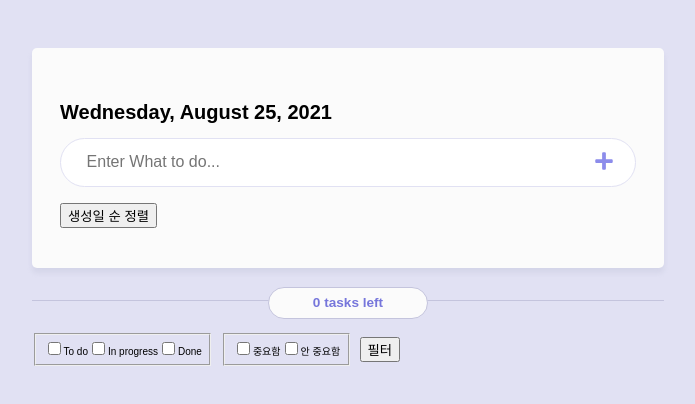
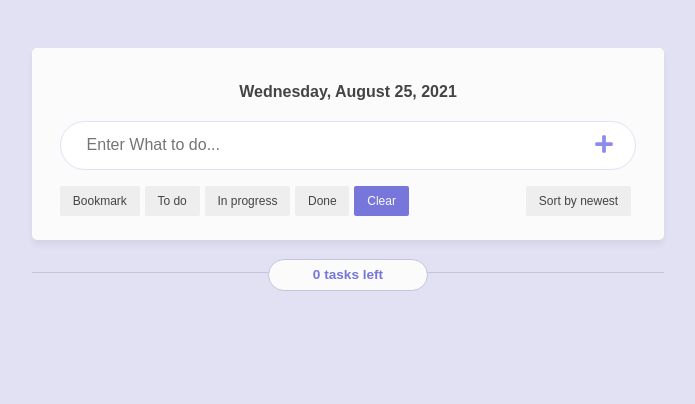
Before and after one commit to hyseoseo/Assignment8-TeamB, a React (Create React App) app: page / in a window 1280 px wide. Shown: the top 404 px of the page, without its empty margins (292-987 px from the left). Built offline with nearby package versions, Linux system fonts and the light colour scheme; what emotion-reset would draw is missing.

Commit message:
[#40] feat: 구현 filter 기능 및 스타일

```diff
--- a/src/components/todo/Filter.tsx
+++ /dev/null
@@ -1,66 +0,0 @@
-import React from 'react';
-import { css } from '@emotion/react';
-import { OPTIONS } from 'components/todo/type';
-import { FILTER_OPTION } from 'config';
-
-export interface IfilterProps {
-  handleCheck: (e: React.ChangeEvent<HTMLInputElement>) => void;
-  setFilteredResult: () => void;
-}
-
-const Filter: React.FC<IfilterProps> = ({ handleCheck, setFilteredResult }) => {
-  const handleSubmit = (e: React.FormEvent) => {
-    e.preventDefault();
-    setFilteredResult();
-  };
-
-  return (
-    <form onSubmit={handleSubmit}>
-      <fieldset css={fieldset}>
-        {OPTIONS.map((option, index) => (
-          <label key={index}>
-            <input
-              type="checkbox"
-              name={FILTER_OPTION.STATUS}
-              value={option}
-              onChange={handleCheck}
-            />
-            {option}
-          </label>
-        ))}
-      </fieldset>
-      <fieldset css={fieldset}>
-        {FILTER_ARRAY_ISIMPORTANT.map((item, index) => (
-          <label key={index}>
-            <input
-              type="checkbox"
-              name={FILTER_OPTION.IMPORTANT}
-              value={item.value}
-              onChange={handleCheck}
-            />
-            {item.label}
-          </label>
-        ))}
-      </fieldset>
-      <button>필터</button>
-    </form>
-  );
-};
-
-export default Filter;
-
-const fieldset = css`
-  display: inline-block;
-  margin-right: 10px;
-`;
-
-const FILTER_ARRAY_ISIMPORTANT = [
-  {
-    label: '중요함',
-    value: 'true',
-  },
-  {
-    label: '안 중요함',
-    value: 'false',
-  },
-];
--- a/src/components/todo/TodoContainer.tsx
+++ b/src/components/todo/TodoContainer.tsx
@@ -1,10 +1,7 @@
 import React from 'react';
 import { css } from '@emotion/react';
-import { COLOR_STYLE } from 'styles';
 import { Status } from './type';
 import { TodoList, TodoHead, TodoBoundary, useTodo } from 'components/todo';
-import useFilter from 'hooks/useFilter';
-import Filter from './Filter';
 
 const TodoContainer: React.FC = () => {
   const {
@@ -15,22 +12,17 @@ const TodoContainer: React.FC = () => {
     handleDeleteTodo,
     changeTodoImportance,
     sortTodo,
+    filterList,
   } = useTodo();
 
   const undoneTodos: number = todos.filter((todo) => todo.status !== Status.done).length;
-  const { filteredItem, filterOption, filterClicked, handleCheck, setFilteredResult } =
-    useFilter(todos);
 
   return (
     <div css={Container}>
-      <TodoHead createTodo={createTodo} sortTodo={sortTodo} />
+      <TodoHead createTodo={createTodo} sortTodo={sortTodo} filterList={filterList} />
       <TodoBoundary undoneTasks={undoneTodos} />
-      <Filter handleCheck={handleCheck} setFilteredResult={setFilteredResult} />
       <TodoList
         todos={todos}
-        filteredItem={filteredItem}
-        filterOption={filterOption}
-        filterClicked={filterClicked}
         setTodos={setTodos}
         handleDeleteTodo={handleDeleteTodo}
         changeTodoStatus={changeTodoStatus}
@@ -48,30 +40,4 @@ const Container = css`
   margin: 0 auto;
   display: flex;
   flex-direction: column;
-
-  /* &::before {
-    content: '';
-    width: 70rem;
-    height: 70rem;
-    position: absolute;
-    top: 0;
-    left: 0;
-    z-index: -10;
-    background-color: ${COLOR_STYLE.primaryLighter};
-    border-radius: 100%;
-    transform: translate(-50%, -50%);
-  }
-
-  &::after {
-    content: '';
-    width: 25rem;
-    height: 25rem;
-    position: absolute;
-    bottom: 0;
-    right: 0;
-    z-index: -10;
-    background-color: ${COLOR_STYLE.primaryLighter};
-    border-radius: 100%;
-    transform: translateX(-15%);
-  } */
 `;
--- a/src/components/todo/TodoController.tsx
+++ b/src/components/todo/TodoController.tsx
@@ -1,6 +1,6 @@
 import React, { useState } from 'react';
 import { css } from '@emotion/react';
-import { ButtonDefault, COLOR_STYLE, FONT_SIZE_STYLE } from 'styles';
+import { COLOR_STYLE, MainBtn, MainSelectedBtn } from 'styles';
 import { OPTIONS, Itodo, Status } from './type';
 
 interface Iprop {
@@ -20,19 +20,19 @@ const TodoController: React.FC<Iprop> = ({ todo, changeTodoStatus, changeTodoImp
   return (
     <div css={Container}>
       <button
-        css={todo.isImportant ? SelectedButton : Button}
+        css={todo.isImportant ? MainSelectedBtn : MainBtn}
         onClick={() => changeTodoImportance(todo.id)}
       >
-        <span css={status === 'Done' && Done}>Bookmark</span>
+        <span css={status === Status.done && Done}>Bookmark</span>
       </button>
       {OPTIONS.map((option, index) => (
         <button
           type="button"
           key={index}
-          css={option === status ? SelectedButton : Button}
+          css={option === status ? MainSelectedBtn : MainBtn}
           onClick={() => handleClick(option)}
         >
-          <span css={status === 'Done' && Done}>{option}</span>
+          <span css={status === Status.done && Done}>{option}</span>
         </button>
       ))}
     </div>
@@ -48,28 +48,6 @@ const Container = css`
   margin-top: 0.5rem;
 `;
 
-const Button = css`
-  ${ButtonDefault}
-  font-size: ${FONT_SIZE_STYLE.smaller};
-  background-color: ${COLOR_STYLE.greyLighter};
-  padding: 0.5rem 0.8rem;
-  margin-right: 5px;
-  border-radius: 2px;
-  color: ${COLOR_STYLE.greyDarkest};
-  transition: all 0.3s;
-
-  &:hover {
-    transform: translateY(-2px);
-  }
-`;
-
-const SelectedButton = css`
-  ${Button}
-  background-color: ${COLOR_STYLE.primary};
-  color: ${COLOR_STYLE.white};
-  transition: all 0.3s;
-`;
-
 const Done = css`
   color: ${COLOR_STYLE.greyDarker};
   text-decoration: line-through;
--- a/src/components/todo/TodoFilter.tsx
+++ b/src/components/todo/TodoFilter.tsx
@@ -1,9 +1,53 @@
-import React from 'react';
+import React, { useState } from 'react';
+import { MainBtn, MainSelectedBtn } from 'styles';
+import { FilterType, OPTIONS, Status } from 'components/todo/type';
 
-const TodoFilter: React.FC = () => {
+interface Iprop {
+  filterList: (filterType: FilterType, status?: Status) => void;
+}
+
+const TodoFilter: React.FC<Iprop> = ({ filterList }) => {
+  const [currentFilter, setCurrentFilter] = useState<FilterType | Status>(FilterType.none);
+
+  const filterByBookmark = () => {
+    filterList(FilterType.bookmark);
+    setCurrentFilter(FilterType.bookmark);
+  };
+  const filterByStatus = (status: Status) => {
+    filterList(FilterType.status, status);
+    setCurrentFilter(status);
+  };
+  const clearFilter = () => {
+    filterList(FilterType.none);
+    setCurrentFilter(FilterType.none);
+  };
+
   return (
     <div>
-      <span></span>
+      <button
+        type="button"
+        css={currentFilter === FilterType.bookmark ? MainSelectedBtn : MainBtn}
+        onClick={filterByBookmark}
+      >
+        <span>Bookmark</span>
+      </button>
+      {OPTIONS.map((option, index) => (
+        <button
+          type="button"
+          key={index}
+          css={currentFilter === option ? MainSelectedBtn : MainBtn}
+          onClick={() => filterByStatus(option)}
+        >
+          <span>{option}</span>
+        </button>
+      ))}
+      <button
+        type="button"
+        css={currentFilter === FilterType.none ? MainSelectedBtn : MainBtn}
+        onClick={clearFilter}
+      >
+        <span>Clear</span>
+      </button>
     </div>
   );
 };
--- a/src/components/todo/TodoHead.tsx
+++ b/src/components/todo/TodoHead.tsx
@@ -1,23 +1,29 @@
 import React from 'react';
 import { css } from '@emotion/react';
-import { BOX_STYLE, COLOR_STYLE } from 'styles';
+import { BOX_STYLE, COLOR_STYLE, FONT_SIZE_STYLE, MainBtn } from 'styles';
 import { getCurrentDate } from 'utils';
+import { FilterType, Status } from './type';
 import { TodoCreate, TodoFilter } from 'components/todo';
 
 interface ITodoHeadProps {
   createTodo: (value: string) => void;
   sortTodo: () => void;
+  filterList: (filterType: FilterType, status?: Status) => void;
 }
 
-const TodoHead: React.FC<ITodoHeadProps> = ({ createTodo, sortTodo }) => {
+const TodoHead: React.FC<ITodoHeadProps> = ({ createTodo, sortTodo, filterList }) => {
   const curDate = getCurrentDate();
 
   return (
     <header css={Header}>
-      <h1>{curDate}</h1>
+      <h1 css={DateStyle}>{curDate}</h1>
       <TodoCreate createTodo={createTodo} />
-      <TodoFilter />
-      <button onClick={sortTodo}>생성일 순 정렬</button>
+      <div css={BtnsContainer}>
+        <TodoFilter filterList={filterList} />
+        <button css={SortBtn} onClick={sortTodo}>
+          Sort by newest
+        </button>
+      </div>
     </header>
   );
 };
@@ -27,7 +33,33 @@ export default TodoHead;
 const Header = css`
   width: 100%;
   background-color: ${COLOR_STYLE.white};
-  padding: 2.5rem 1.75rem;
+  padding: 1.5rem 1.75rem;
   border-radius: 5px;
   box-shadow: ${BOX_STYLE.shadow};
 `;
+
+const DateStyle = css`
+  text-align: center;
+  font-size: ${FONT_SIZE_STYLE.medium};
+  color: ${COLOR_STYLE.greyDarkest};
+  margin-bottom: 1.25rem;
+`;
+
+const BtnsContainer = css`
+  display: flex;
+  justify-content: space-between;
+`;
+
+const SortBtn = css`
+  ${MainBtn}
+
+  &:hover {
+    transform: translateY(0);
+    background-color: ${COLOR_STYLE.primary};
+    color: ${COLOR_STYLE.white};
+  }
+
+  &:active {
+    transform: translateY(-3px);
+  }
+`;
--- a/src/components/todo/useTodo.ts
+++ b/src/components/todo/useTodo.ts
@@ -1,7 +1,7 @@
 import { STORAGE_KEYS } from 'config';
 import { useLocalStorage } from 'hooks';
 import { sortDate } from 'utils';
-import { Status, Itodo } from './type';
+import { Status, Itodo, FilterType } from './type';
 
 const initialTodolist: Itodo[] = [];
 
@@ -51,6 +51,7 @@ const useTodo = () => {
         createdAt: new Date(),
         updatedAt: new Date(),
         isImportant: false,
+        isVisible: true,
       }),
     );
   };
@@ -66,6 +67,42 @@ const useTodo = () => {
     updateTodoId();
   };
 
+  const filterList = (filterType: FilterType, status?: Status): void => {
+    switch (filterType) {
+      case FilterType.bookmark:
+        filterByBookmark();
+        break;
+      case FilterType.status:
+        filterByStatus(status!);
+        break;
+      case FilterType.none:
+        clearFilter();
+        break;
+      default:
+        throw new Error('Filter type does not match. Please check your filter list & type.');
+    }
+  };
+
+  const filterByBookmark = (): void => {
+    setTodos((prev) =>
+      prev.map((todo: Itodo) =>
+        todo.isImportant ? { ...todo, isVisible: true } : { ...todo, isVisible: false },
+      ),
+    );
+  };
+
+  const filterByStatus = (status: Status): void => {
+    setTodos((prev) =>
+      prev.map((todo: Itodo) =>
+        todo.status === status ? { ...todo, isVisible: true } : { ...todo, isVisible: false },
+      ),
+    );
+  };
+
+  const clearFilter = (): void => {
+    setTodos((prev) => prev.map((todo: Itodo) => ({ ...todo, isVisible: true })));
+  };
+
   return {
     todos,
     setTodos,
@@ -74,6 +111,7 @@ const useTodo = () => {
     handleDeleteTodo,
     changeTodoImportance,
     sortTodo,
+    filterList,
   };
 };
 
--- a/src/hooks/types.ts
+++ b/src/hooks/types.ts
@@ -1,4 +1,3 @@
-import { Status } from 'components/todo/type';
 import React from 'react';
 
 export type SetState<T> = React.Dispatch<React.SetStateAction<T>>;
@@ -41,11 +40,6 @@ export interface IuseModal {
   closeModal: () => void;
 }
 
-export interface IfilterOption {
-  status: Status[];
-  isImportant: string[];
-}
-
 export enum ButtonType {
   ok = 'ok',
   delete = 'delete',
--- a/src/hooks/useFilter.ts
+++ /dev/null
@@ -1,90 +0,0 @@
-import React, { useState } from 'react';
-import { Itodo, OPTIONS, Status } from 'components/todo/type';
-import { IfilterOption } from './types';
-import { FILTER_OPTION } from 'config';
-
-const InitialFilterOption: IfilterOption = {
-  status: [],
-  isImportant: [],
-};
-
-const useFilter = (todos: Itodo[]) => {
-  const [filteredItem, setFilteredItem] = useState<Itodo[]>([]);
-  const [filterOption, setFilterOption] = useState<IfilterOption>(InitialFilterOption);
-  const [filterClicked, setFilterClicked] = useState<boolean>(false);
-
-  const changeIntoStatus = (value: string): Status => {
-    const status: Status = OPTIONS.find((option) => option === value)!;
-    return status;
-  };
-
-  const setFilterStatus = (input: string, isChecked: boolean): void => {
-    const value: Status = changeIntoStatus(input);
-    const checkedStatus: Status[] = isChecked
-      ? filterOption.status.concat(value)
-      : filterOption.status.filter((item) => item !== value);
-    setFilterOption({
-      ...filterOption,
-      status: checkedStatus,
-    });
-  };
-
-  const setFilterImportant = (value: string, isChecked: boolean): void => {
-    const checkedImportant: string[] = isChecked
-      ? filterOption.isImportant.concat(value)
-      : filterOption.isImportant.filter((item) => item !== value);
-    setFilterOption({
-      ...filterOption,
-      isImportant: checkedImportant,
-    });
-  };
-
-  const handleCheck = (e: React.ChangeEvent<HTMLInputElement>): void => {
-    if (e.target.name === FILTER_OPTION.STATUS) {
-      setFilterStatus(e.target.value, e.target.checked);
-    } else {
-      setFilterImportant(e.target.value, e.target.checked);
-    }
-    setClickedFalse();
-  };
-
-  const setClickedFalse = () => {
-    if (filterOption.status.length === 0 && filterOption.isImportant.length === 0) {
-      setFilterClicked(false);
-    }
-  };
-
-  const filteredTodos = (filter: string, todos: Itodo[]): Itodo[] => {
-    return filter === FILTER_OPTION.STATUS // or FILTER.IMPORTANT
-      ? todos.filter((item: Itodo) => filterOption.status.includes(changeIntoStatus(item.status)))
-      : todos.filter((item: Itodo) =>
-          filterOption.isImportant.includes(item.isImportant.toString()),
-        );
-  };
-
-  const setFilteredResult = () => {
-    let filteredTodo: Itodo[] = [];
-    if (!filterOption.isImportant.length) {
-      filteredTodo = filteredTodos(FILTER_OPTION.STATUS, todos);
-    } else if (!filterOption.status.length) {
-      filteredTodo = filteredTodos(FILTER_OPTION.IMPORTANT, todos);
-    } else {
-      filteredTodo = todos
-        .filter((item: Itodo) => filterOption.status.includes(changeIntoStatus(item.status)))
-        .filter((item: Itodo) => filterOption.isImportant.includes(item.isImportant.toString()));
-    }
-    setFilteredItem(filteredTodo);
-    setFilterClicked(true);
-  };
-
-  return {
-    filteredItem,
-    filterOption,
-    filterClicked,
-    setFilteredItem,
-    handleCheck,
-    setFilteredResult,
-  };
-};
-
-export default useFilter;
```
Also changed, not shown: src/components/todo/TodoList.tsx (+5 -33 lines), src/components/todo/type.ts (+7 -0 lines).
